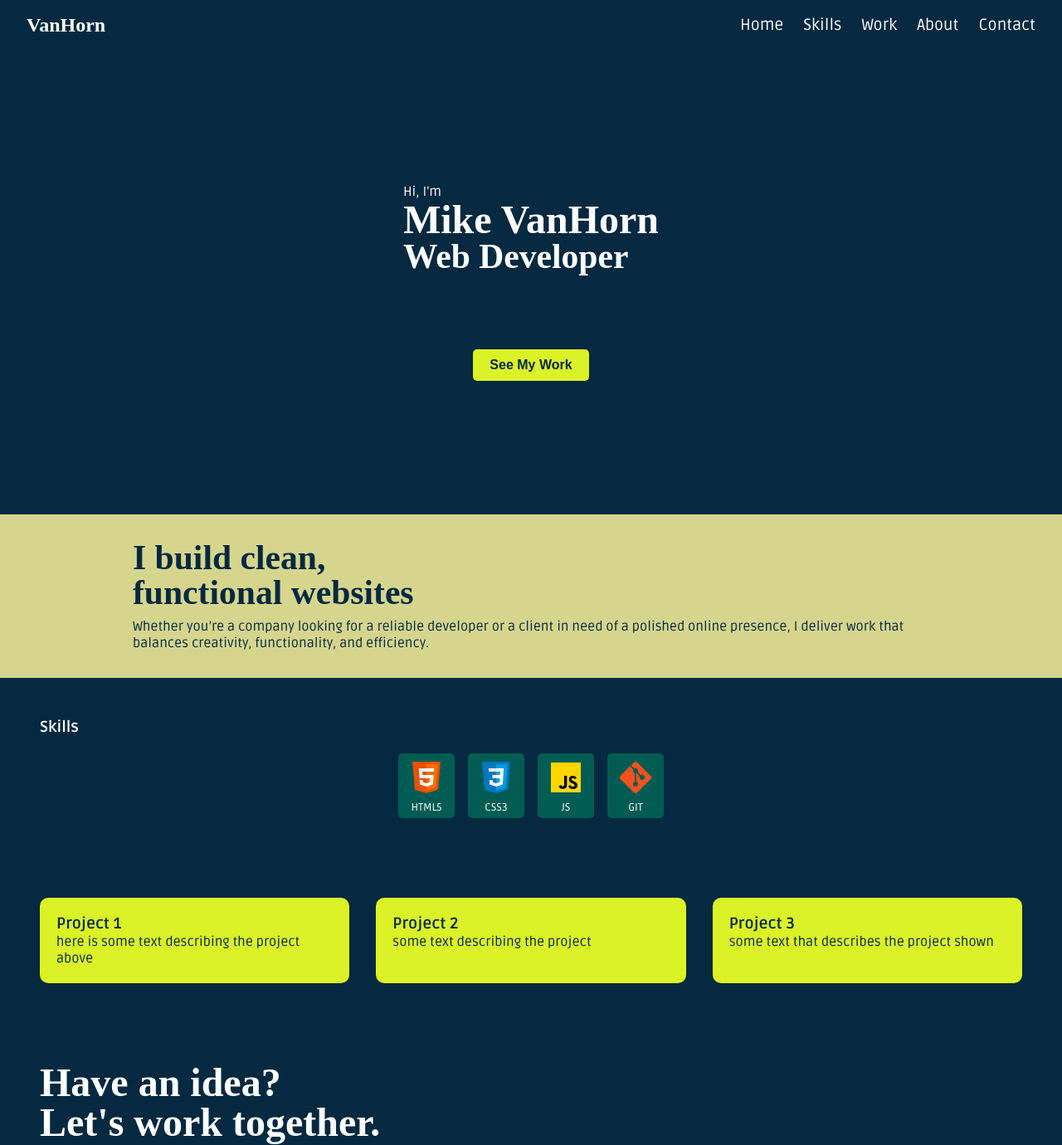
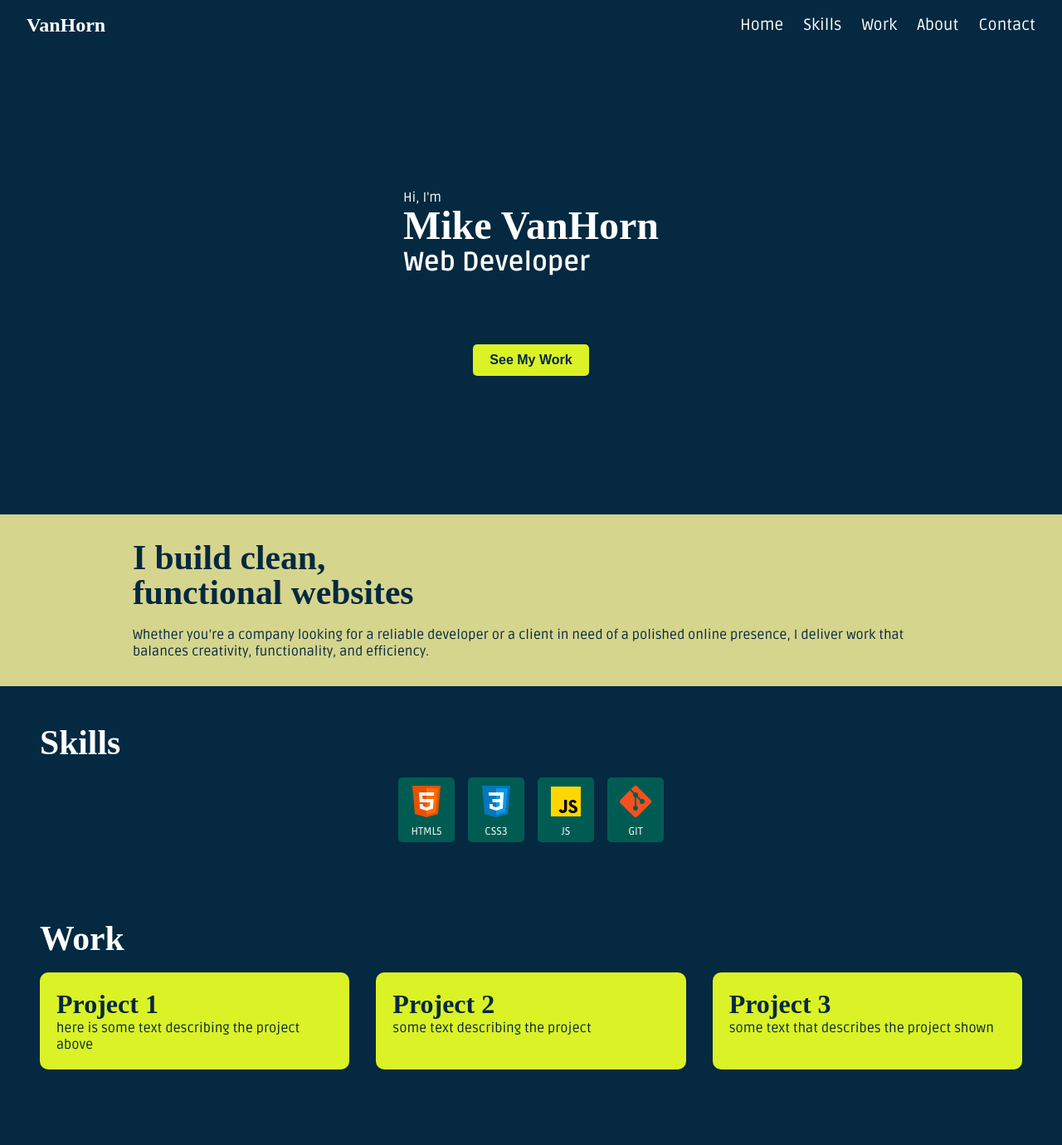
Before and after one commit to vanhorn97/Portfolio, a plain HTML site: page index.html in a window 1280 px wide. Shown: the top 1380 px of the page at 83% size. Drawn offline with Linux system fonts and the light colour scheme; a web font is replaced by a local one.

Commit message:
Strengthening hierarchy

```diff
--- a/index.html
+++ b/index.html
@@ -38,7 +38,7 @@
             <div class="intro">
                 <p>Hi, I'm</p>
                 <h1>Mike VanHorn</h1>
-                <h2>Web Developer</h2>
+                <h4>Web Developer</h4>
             </div> <!--end of .intro-->
                 <button class="btn">See My Work</button>
         </section> <!--end of header-->
@@ -49,7 +49,7 @@
     </section> <!--end of hero-->
 
     <section id="skills">
-        <h3>Skills</h3>
+        <h2>Skills</h2>
         <p></p>
         <ul class="skill-map">
             <li class="tag"><img src="assets/icons8-html5.svg" alt="html5"></img><p>HTML5</p></li>
@@ -60,6 +60,7 @@
     </section> <!--end of skills-->
 
     <section id="work">
+        <h2>Work</h2>
             <ul class="work-wrapper">
                 <a href="#"><li class="card">
                     <h3>Project 1</h3>
--- a/styles.css
+++ b/styles.css
@@ -107,7 +107,15 @@ h2 {
     font-family: 'Grenze', serif;
     font-size: clamp(1.9rem, 1rem + 2vw, 3rem);
     line-height: 1;
-    margin-bottom: 10px;
+    margin-bottom: 20px;
+}
+h3 {
+    font-family: 'Grenze', serif;
+    font-size: clamp(1.2rem, 1rem + 2vw, 2rem);
+}
+h4 {
+    font-family: 'Ruda', sans-serif;
+    font-size: clamp(1.2rem, 1rem + 2vw, 2rem);
 }
 #header {
     height: 70vh;
@@ -185,7 +193,6 @@ h2 {
     gap: 1rem;
     align-items: center;
     justify-content: center;
-    padding-top: 20px;
 }
 .tag {
     background-color: var(--accent-color-3);
```
